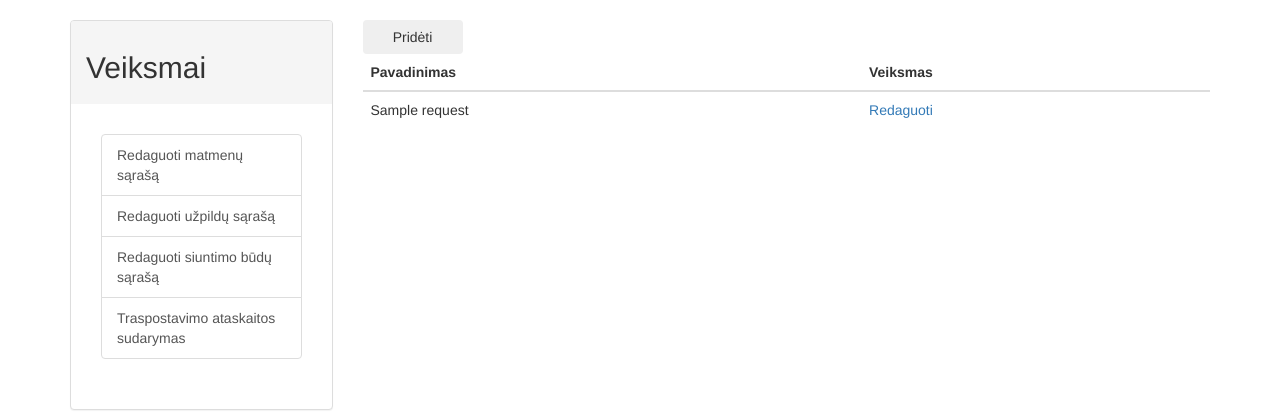
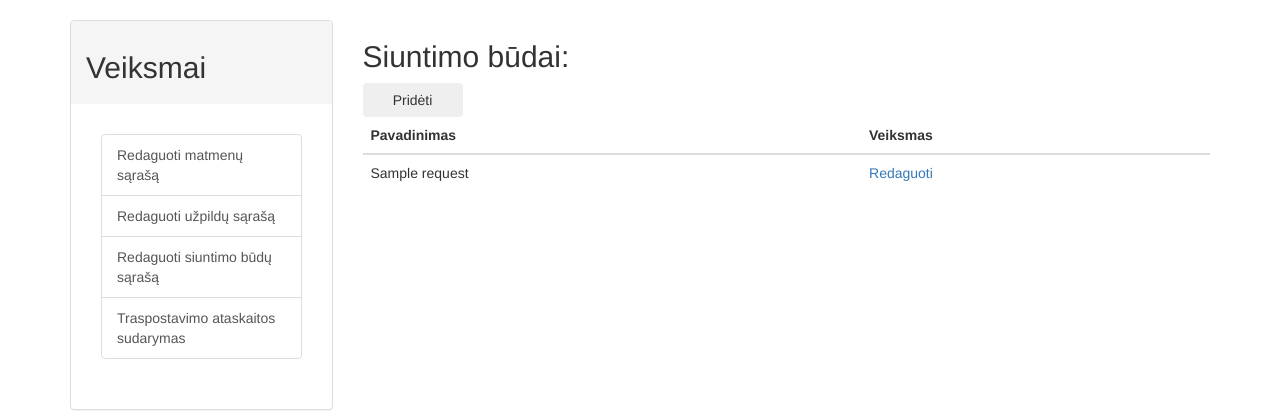
Before and after one commit to MrRytis/LCS_project, a Symfony app: the page made by app/Resources/views/Admin/shipping_methods.html.twig in a window 1280 px wide. Shown: the part 52-472 px from the top of the page. Run offline with Twig, Linux system fonts and the light colour scheme; the template is opened without the code that fills it: most values are stand-ins (such as "Sample title", 1, 10 or a date in 2020); some libraries are stand-ins or nearby versions.

Commit message:
show error when needed

```diff
--- a/app/Resources/views/Admin/shipping_methods.html.twig
+++ b/app/Resources/views/Admin/shipping_methods.html.twig
@@ -11,6 +11,10 @@
         {% include 'Admin/side_menu.html.twig' %}
     </div>
     <div class="col-lg-9">
+        <h2>Siuntimo būdai:</h2>
+        {% if error != "" %}
+            <div class="alert alert-danger text-left"><span>{{ error }}</span></div>
+        {% endif %}
         <button class="btn" style="width: 100px;" onclick="window.location.href='/Admin/add_shipping_method'">Pridėti</button>
         <table class="table">
             <thead class="thead-dark">
```
